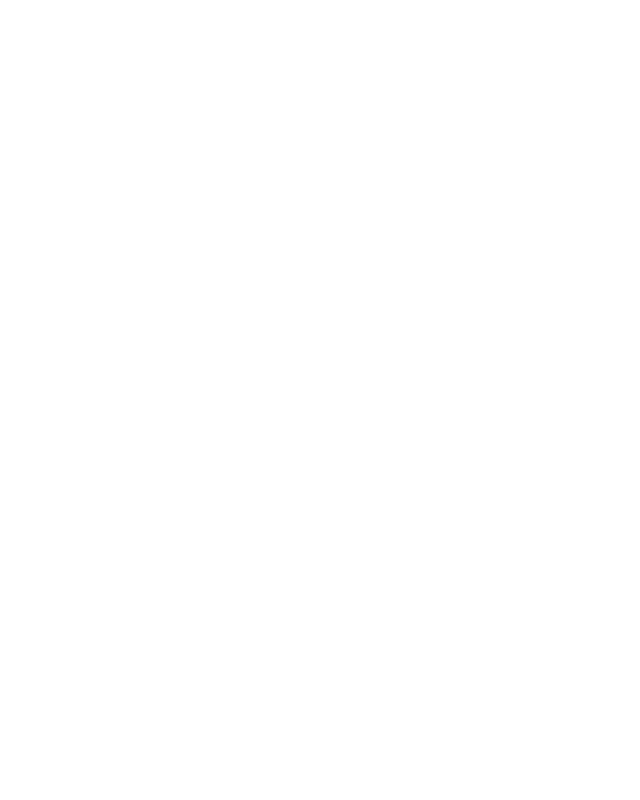
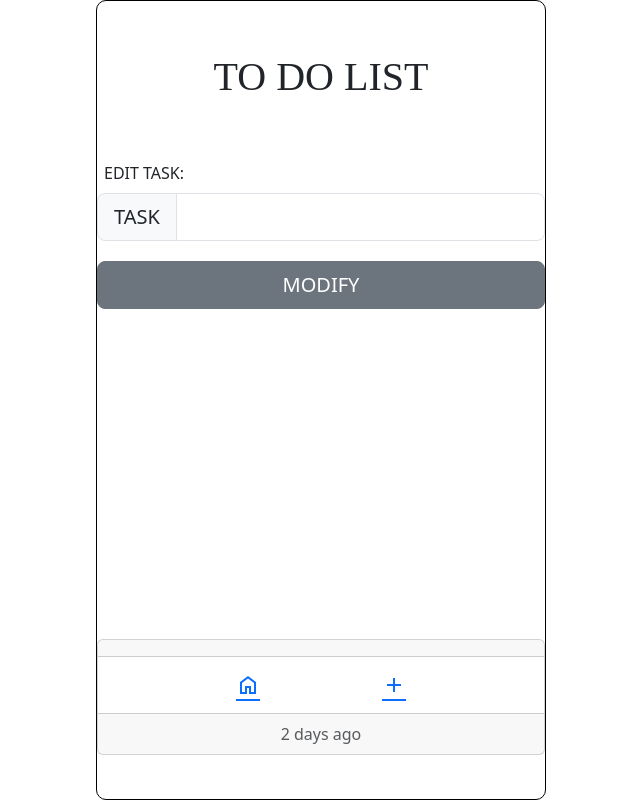
Before and after one commit to fabioesilveira/TO-DO_APP, a React (Vite) app: page /edit in a window 1280 px wide. Before the commit this address had no page. Shown: the whole page, without its empty margins (319-959 px from the left). Built offline with nearby package versions, Linux system fonts and the light colour scheme; a web font is replaced by a local one.

Commit message:
addedEditPage

```diff
--- a/src/App.jsx
+++ b/src/App.jsx
@@ -1,6 +1,6 @@
 import { Route, Routes } from "react-router-dom";
 import Home from "./pages/Home";
-import Tasks from "./pages/Tasks";
+import Edit from "./pages/Edit";
 import Register from "./pages/Register";
 
 function App() {
@@ -8,7 +8,7 @@
     <>
     <Routes>
       <Route index element={< Home/>}/>
-      <Route path="tasks" element={< Tasks />}/>
+      <Route path="edit" element={< Edit />}/>
       <Route path="register" element={< Register />}/>
     </Routes>
     </>
--- a/src/index.css
+++ b/src/index.css
@@ -35,7 +35,7 @@
 }
 
 .btn-home{
-  width: 450px;
+  width: 100%;
   margin-top: 20px;
 
 }
--- /dev/null
+++ b/src/pages/Edit.jsx
@@ -0,0 +1,38 @@
+import Form from 'react-bootstrap/Form';
+import InputGroup from 'react-bootstrap/InputGroup';
+import Button from 'react-bootstrap/Button';
+import NavFooter from "../components/NavFooter";
+
+
+function Edit() {
+    return (
+        <div className='my-container'>
+            <header>
+                <h1 className='h1-home'>TO DO LIST</h1>
+            </header>
+
+            <main>
+                <Form.Label className='register-task-home' htmlFor="basic-url">EDIT TASK:</Form.Label>
+                <InputGroup className='input-size' size="lg">
+                    <InputGroup.Text id="inputGroup-sizing-lg">TASK</InputGroup.Text>
+                    <Form.Control
+                        aria-label="Large"
+                        type="text"
+                        value=""
+                        onChange=""
+
+
+                    />
+                </InputGroup>
+                <Button className='btn-home' variant="secondary" size="lg">
+                    MODIFY
+                </Button>
+
+            </main>
+
+            < NavFooter />
+        </div>
+    )
+}
+
+export default Edit;
--- a/src/pages/Register.jsx
+++ b/src/pages/Register.jsx
@@ -1,8 +1,6 @@
 import Form from 'react-bootstrap/Form';
 import InputGroup from 'react-bootstrap/InputGroup';
 import Button from 'react-bootstrap/Button';
-import Container from 'react-bootstrap/Container';
-import Card from 'react-bootstrap/Card';
 import { useContext, useState } from 'react';
 import Context from '../Context/Context';
 import NavFooter from '../components/NavFooter';
```
Also changed, not shown: src/pages/Tasks.jsx (deleted, +0 -11 lines).
